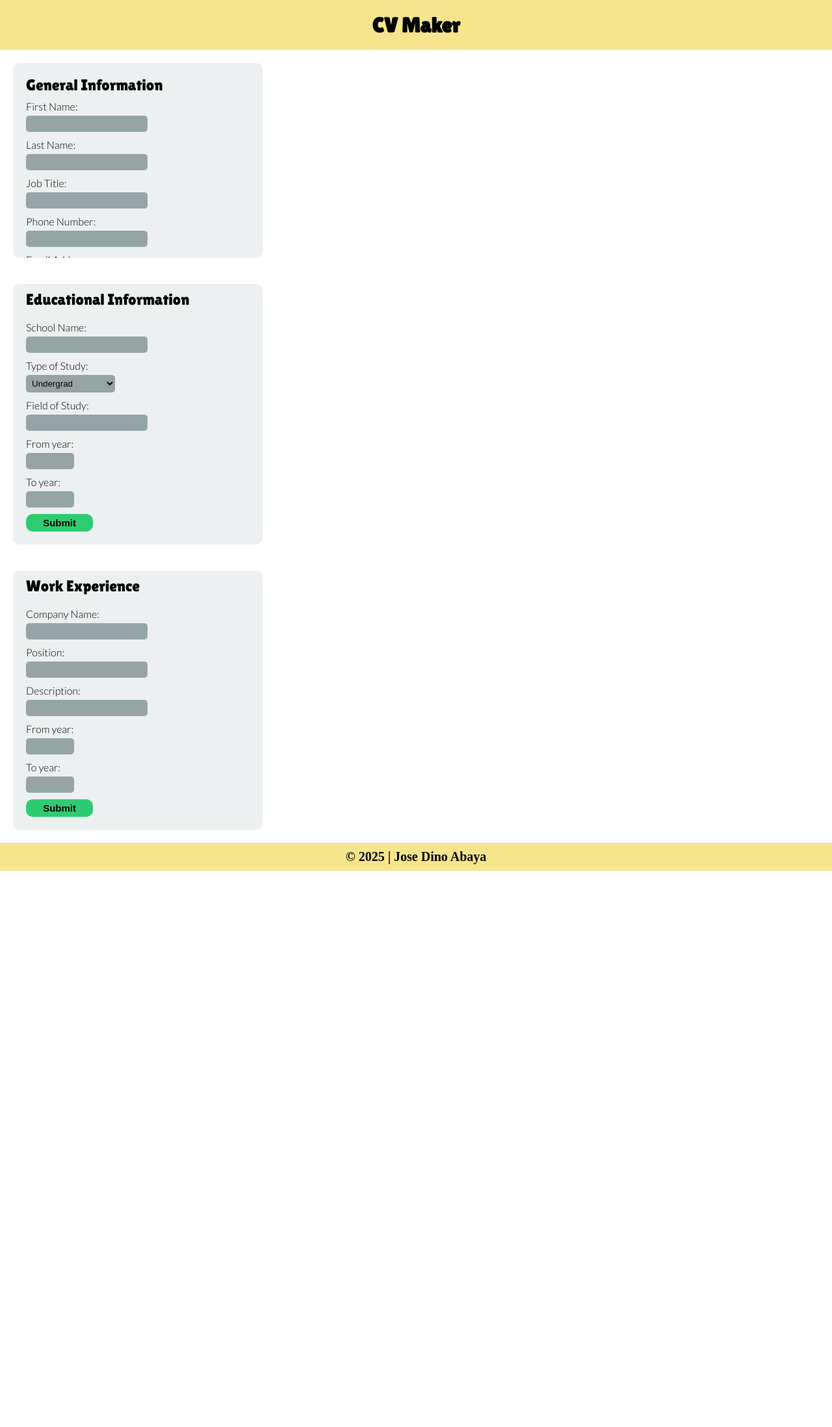
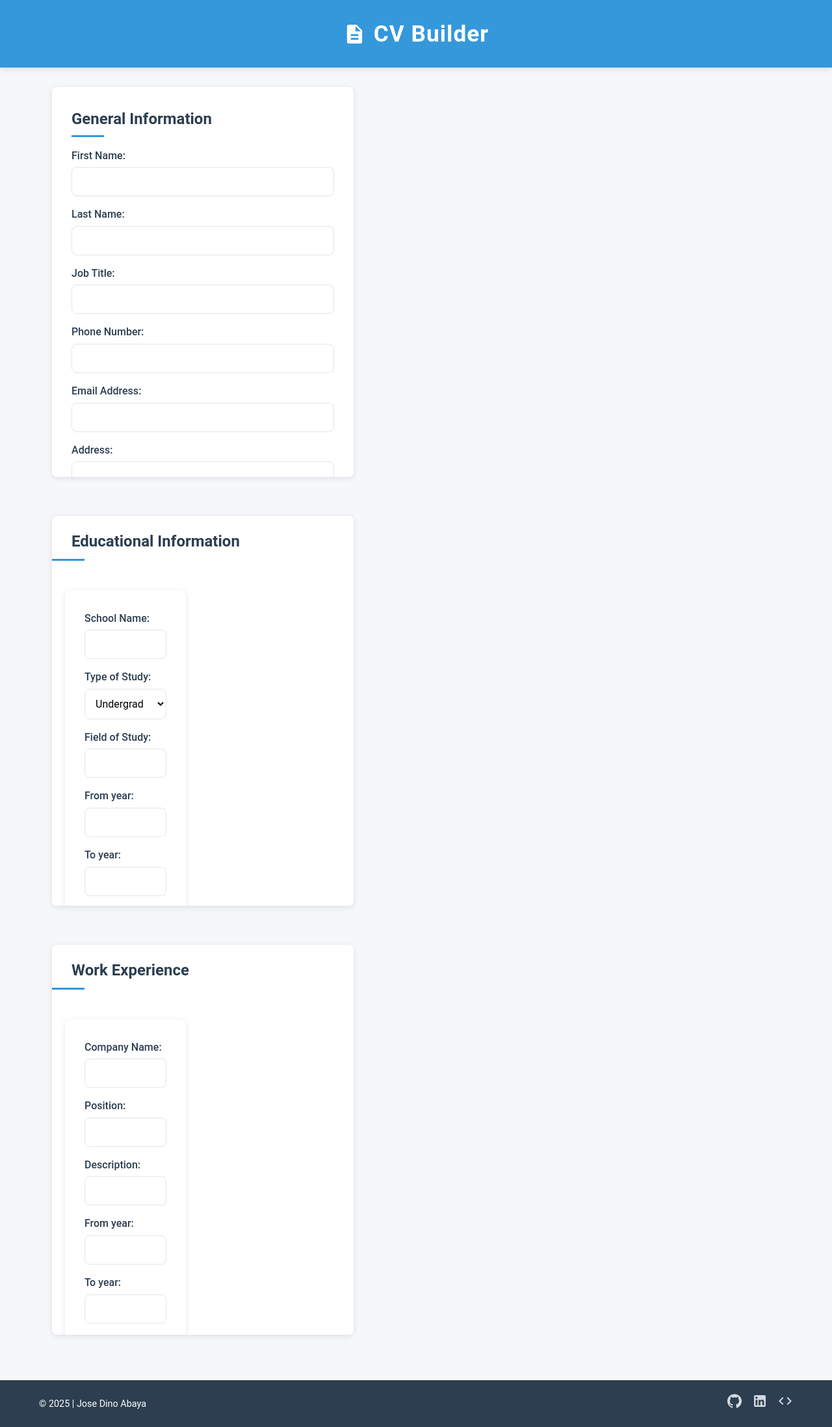
Before and after one commit to oniids13/cv-maker, a React (Vite) app: page / in a window 1280 px wide. Shown: the whole page at 65% size. Before the commit the page ends 1340 px from the top, so only its background shows below. Built offline with nearby package versions, Linux system fonts and the light colour scheme.

Commit message:
redesign the project

```diff
--- a/src/components/Footer.jsx
+++ b/src/components/Footer.jsx
@@ -1,12 +1,32 @@
-
+import { GitHub, LinkedIn, Code } from "@mui/icons-material";
 
 function Footer() {
-    return (
-        <footer>
-            © {new Date().getFullYear()} | Jose Dino Abaya
-        </footer>
-    )
+  return (
+    <footer>
+      <div className="footer-content">
+        <div className="copyright">
+          © {new Date().getFullYear()} | Jose Dino Abaya
+        </div>
+        <div className="social-links">
+          <a href="https://github.com/oniids13" aria-label="GitHub Profile">
+            <GitHub />
+          </a>
+          <a
+            href="https://www.linkedin.com/in/oniids/"
+            aria-label="LinkedIn Profile"
+          >
+            <LinkedIn />
+          </a>
+          <a
+            href="https://jose-dino-portfolio-react.vercel.app/"
+            aria-label="Portfolio"
+          >
+            <Code />
+          </a>
+        </div>
+      </div>
+    </footer>
+  );
 }
 
-
-export default Footer
+export default Footer;
--- a/src/components/Header.jsx
+++ b/src/components/Header.jsx
@@ -1,12 +1,14 @@
+import { Description as DescriptionIcon } from "@mui/icons-material";
 
 function Header() {
-    return (
-        <>
-        <header>
-            <h1>CV Maker</h1>
-        </header>
-        </>
-    )
+  return (
+    <header>
+      <div className="header-content">
+        <DescriptionIcon fontSize="large" />
+        <h1>CV Builder</h1>
+      </div>
+    </header>
+  );
 }
 
-export default Header
+export default Header;
--- a/src/styles/style.css
+++ b/src/styles/style.css
@@ -2,236 +2,356 @@
   margin: 0;
   padding: 0;
   box-sizing: border-box;
+  font-family: "Roboto", "Segoe UI", Arial, sans-serif;
+}
+
+:root {
+  --primary-color: #3498db;
+  --primary-dark: #2980b9;
+  --secondary-color: #2c3e50;
+  --light-gray: #f5f7fa;
+  --mid-gray: #e0e6ed;
+  --dark-gray: #718093;
+  --success: #27ae60;
+  --warning: #f39c12;
+  --danger: #e74c3c;
+  --white: #ffffff;
+  --shadow: 0 2px 10px rgba(0, 0, 0, 0.1);
+  --border-radius: 8px;
+  --transition: all 0.3s ease;
+}
+
+body {
+  background-color: var(--light-gray);
+  color: var(--secondary-color);
+  line-height: 1.6;
 }
 
 header {
   text-align: center;
-    padding: 20px;
-    background-color: #f6e58d;
-    font-family: "Lilita One", serif;
-    font-weight: 400;
-    font-style: normal;
+  padding: 24px;
+  background-color: var(--primary-color);
+  color: var(--white);
+  box-shadow: var(--shadow);
+}
+
+.header-content {
+  display: flex;
+  align-items: center;
+  justify-content: center;
+  gap: 12px;
+  max-width: 1200px;
+  margin: 0 auto;
+}
+
+header h1 {
+  font-weight: 600;
+  letter-spacing: 1px;
+  font-size: 2.2rem;
 }
 
 .form-title {
-    font-family: "Lilita One", serif;
-    font-weight: 400;
-    font-style: normal;
+  font-weight: 600;
+  color: var(--secondary-color);
+  margin-bottom: 1rem;
+  font-size: 1.5rem;
+  position: relative;
+  padding-bottom: 8px;
 }
 
-.gen-info, .educ-info, .work-info {
-    display: flex;
-
+.form-title::after {
+  content: "";
+  position: absolute;
+  bottom: 0;
+  left: 0;
+  width: 50px;
+  height: 3px;
+  background-color: var(--primary-color);
 }
 
-
-.gen-info-form {
-    max-height: 300px;
-    overflow-y: auto;
+/* Layout containers */
+.gen-info,
+.educ-info,
+.work-info {
+  display: flex;
+  max-width: 1200px;
+  margin: 0 auto;
+  padding: 0 20px;
 }
 
+/* Form containers */
 .gen-info-form,
 .educ-info-form,
 .work-info-form {
-    width: 30vw;
-    padding: 20px;
+  width: 40%;
+  padding: 30px;
+  background-color: var(--white);
+  border-radius: var(--border-radius);
+  box-shadow: var(--shadow);
+  margin: 30px 20px;
+  transition: var(--transition);
 }
 
-.gen-info-form{
-    background-color: #ecf0f1;
-    border-radius: 10px;
-    margin: 20px;
+.gen-info-form {
+  max-height: 600px;
+  overflow-y: auto;
+  scrollbar-width: thin;
 }
 
+.gen-info-form::-webkit-scrollbar {
+  width: 6px;
+}
+
+.gen-info-form::-webkit-scrollbar-thumb {
+  background-color: var(--dark-gray);
+  border-radius: 10px;
+}
+
+/* Container for education and work sections */
 .educ-info-container,
 .work-info-container {
   display: flex;
   flex-direction: column;
-    max-height: 420px;
-    width: auto;
+  max-height: 600px;
+  width: 40%;
   overflow-y: auto;
-    background-color: #ecf0f1;
-    border-radius: 10px;
-    margin: 20px;
-
+  background-color: var(--white);
+  border-radius: var(--border-radius);
+  box-shadow: var(--shadow);
+  margin: 30px 20px;
+  scrollbar-width: thin;
 }
 
+.educ-info-container::-webkit-scrollbar,
+.work-info-container::-webkit-scrollbar {
+  width: 6px;
+}
 
+.educ-info-container::-webkit-scrollbar-thumb,
+.work-info-container::-webkit-scrollbar-thumb {
+  background-color: var(--dark-gray);
+  border-radius: 10px;
+}
 
 .educ-info-container h2,
 .work-info-container h2 {
-    padding-left: 20px;
-    padding-top: 10px;
+  padding: 20px 30px 10px;
 }
 
-.educ-info-container .add,
-.work-info-container .add {
-    margin-left: 20px;
-    margin-bottom: 10px;
-}
-
-
-
+/* Individual form sections */
 .educ-info-sec,
 .work-info-sec {
   display: flex;
   flex-direction: column;
-    gap: 10px;
-    margin-bottom: 30px;
-    max-width: 300px;
-    background-color: #ecf0f1;
-    border-radius: 10px;
-    padding: 10px;
-    box-shadow: 2px 2px #535c68;
+  gap: 15px;
+  margin: 0 20px 20px;
+  background-color: var(--light-gray);
+  border-radius: var(--border-radius);
+  padding: 20px;
+  box-shadow: 0 1px 5px rgba(0, 0, 0, 0.05);
+  border-left: 4px solid var(--primary-color);
 }
 
-
-
-.educ-field-container,
-.work-field-container {
-    display: flex;
-    flex-wrap: wrap;
-    justify-content: center;
-    padding-top: 20px;
-    gap: 5rem;
-
-
-}
-
-.gen-info-form h2 {
-    padding-bottom: 10px;
-}
-
-
+/* Form styles */
 .gen-info-form form,
 .educ-info-form form,
 .work-info-form form {
   display: flex;
   flex-direction: column;
-    gap: 10px;
-    font-family: "Lato", serif;
-    font-weight: 300;
-    font-style: normal;
-
+  gap: 15px;
 }
 
-
-.educ-info-field, .work-info-field {
+/* Preview fields */
+.educ-info-field,
+.work-info-field {
   display: flex;
   flex-direction: column;
-    gap: 10px;
-    padding: 20px;
-    width: 70%;
-    justify-content: start;
-    text-align: left;
-    font-family: "Roboto Slab", serif;
+  gap: 15px;
+  padding: 30px;
+  width: 60%;
+  background-color: var(--white);
+  border-radius: var(--border-radius);
+  box-shadow: var(--shadow);
+  margin: 30px 20px;
 }
 
 .gen-info-field {
   display: flex;
   flex-direction: column;
-    justify-content: center;
-    align-items: center;
-    width: 70%;
-    gap: 10px;
-    font-family: "Roboto Slab", serif;
-    background-color: #c7ecee;
-    margin: 20px;
-    border-radius: 10px;
+  width: 60%;
+  gap: 15px;
+  background-color: var(--white);
+  margin: 30px 20px;
+  border-radius: var(--border-radius);
+  box-shadow: var(--shadow);
+  padding: 30px;
 }
 
+.gen-info-field h1 {
+  font-size: 2rem;
+  margin-top: 15px;
+  color: var(--secondary-color);
+}
+
+.gen-info-field .details {
+  display: flex;
+  align-items: center;
+  gap: 10px;
+  color: var(--dark-gray);
+}
+
+.gen-info-field svg {
+  color: var(--primary-color);
+}
+
+/* Button styles */
+button {
+  font-size: 0.95rem;
+  font-weight: 600;
+  padding: 10px 15px;
+  border: none;
+  border-radius: var(--border-radius);
+  cursor: pointer;
+  transition: var(--transition);
+  color: var(--white);
+  margin-top: 10px;
+  display: flex;
+  align-items: center;
+  justify-content: center;
+  gap: 5px;
+  width: auto;
+  align-self: flex-start;
+}
 
 .submit {
-    font-size: 15px;
-    width: 30%;
-    height: auto;
-    background-color: #2ecc71;
-    border: none;
-    border-radius: 10px;
-    padding: 5px;
-    font-weight: 700;
+  background-color: var(--success);
 }
 
 .edit {
-    width: 30%;
-    height: auto;
-    margin-top: 10px;
-    background-color: #2980b9;
-    border: none;
-    border-radius: 10px;
-    font-size: 15px;
-    font-weight: 700;
-    padding: 5px;
+  background-color: var(--primary-color);
 }
 
 .add {
-    width: 30%;
-    height: auto;
-    margin-top: 5px;
-    background-color: #f1c40f;
-    border: none;
-    border-radius: 10px;
-    font-size: 15px;
-    font-weight: 700;
-    padding: 5px;
-    color: aliceblue;
+  background-color: var(--warning);
+  margin-bottom: 20px;
 }
 
 .delete {
-    width: 30%;
-    height: auto;
-    margin-top: 10px;
-    background-color: #e74c3c;
-    border: none;
-    border-radius: 10px;
-    padding: 5px;
-    font-size: 15px;
-    font-weight: 700;
+  background-color: var(--danger);
 }
 
-input, select {
+button:hover {
+  transform: translateY(-2px);
+  filter: brightness(1.1);
+  box-shadow: 0 4px 8px rgba(0, 0, 0, 0.1);
+}
+
+button:active {
+  transform: translateY(0);
+}
+
+/* Form inputs */
+label {
+  font-weight: 500;
+  color: var(--secondary-color);
+}
+
+input,
+select {
   margin-top: 5px;
-    border-radius: 5px;
-    padding: 5px;
-    border: none;
-    background-color: #95a5a6;
+  border-radius: var(--border-radius);
+  padding: 12px;
+  border: 1px solid var(--mid-gray);
+  background-color: var(--white);
+  width: 100%;
+  font-size: 1rem;
+  transition: var(--transition);
+}
+
+input:focus,
+select:focus {
+  outline: none;
+  border-color: var(--primary-color);
+  box-shadow: 0 0 0 3px rgba(52, 152, 219, 0.2);
 }
 
 input:disabled,
 select:disabled {
-    background-color: #2c3e50;
-    color: #ecf0f1;
+  background-color: var(--light-gray);
+  color: var(--dark-gray);
+  cursor: not-allowed;
 }
 
-
-
-input:focus {
-    background-color: wheat;
+/* Field title styling */
+.field-title {
+  font-weight: 600;
+  color: var(--primary-color);
+  border-bottom: 2px solid var(--primary-color);
+  padding-bottom: 5px;
+  margin-bottom: 10px;
 }
 
-.details {
-    display: flex;
-    gap: 5px;
+/* Footer styling */
+footer {
+  text-align: center;
+  padding: 20px;
+  background-color: var(--secondary-color);
+  color: var(--white);
+  margin-top: 40px;
 }
 
-button {
-    transition: transform .05s ease-in-out 0.05s;
-    cursor: pointer;
+.footer-content {
+  display: flex;
+  justify-content: space-between;
+  align-items: center;
+  max-width: 1200px;
+  margin: 0 auto;
+  padding: 0 20px;
 }
 
-button:hover {
-    transform: scale(.9);
+.social-links {
+  display: flex;
+  gap: 15px;
 }
 
-footer {
-    text-align: center;
-    height: 10%;
-    padding: 10px;
-    font-size: 20px;
-    font-weight: 700;
-    background-color: #f6e58d
+.social-links a {
+  color: var(--white);
+  opacity: 0.8;
+  transition: var(--transition);
 }
 
-.field-title {
-    border-bottom: 3px dotted black;
+.social-links a:hover {
+  opacity: 1;
+  transform: translateY(-3px);
 }
+
+.copyright {
+  font-size: 0.9rem;
+}
+
+/* Responsive design */
+@media (max-width: 768px) {
+  .gen-info,
+  .educ-info,
+  .work-info {
+    flex-direction: column;
+    align-items: center;
+  }
+
+  .gen-info-form,
+  .educ-info-form,
+  .work-info-form,
+  .gen-info-field,
+  .educ-info-field,
+  .work-info-field,
+  .educ-info-container,
+  .work-info-container {
+    width: 90%;
+    margin: 15px 0;
+  }
+
+  .footer-content {
+    flex-direction: column;
+    gap: 15px;
+  }
+}
```
Lines whose indentation alone changed are shown as unchanged.
